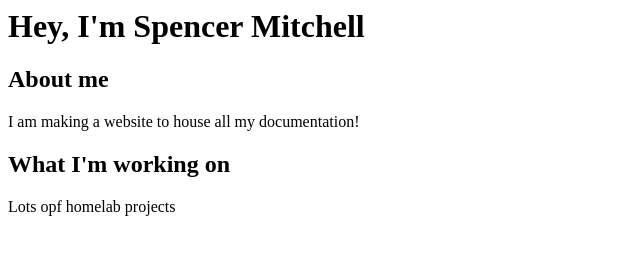
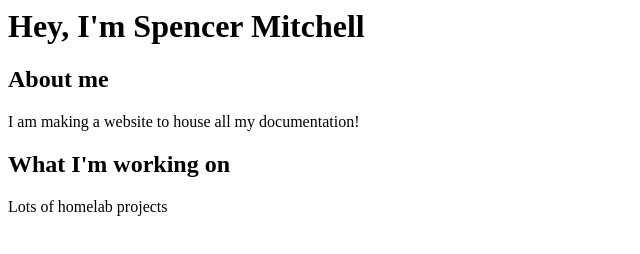
Before and after one commit to SpenceMitch/website, a plain HTML site: page index.html in a window 1280 px wide. Shown: the full height of the page, 0-640 px from the left. Drawn offline with Linux system fonts and the light colour scheme.

Commit message:
Update index.html

```diff
--- a/index.html
+++ b/index.html
@@ -9,7 +9,7 @@
         </p>
         <h2>What I'm working on</h2>
         <p>
-            Lots opf homelab projects
+            Lots of homelab projects
         </p>
     </body>
 </html>
```
